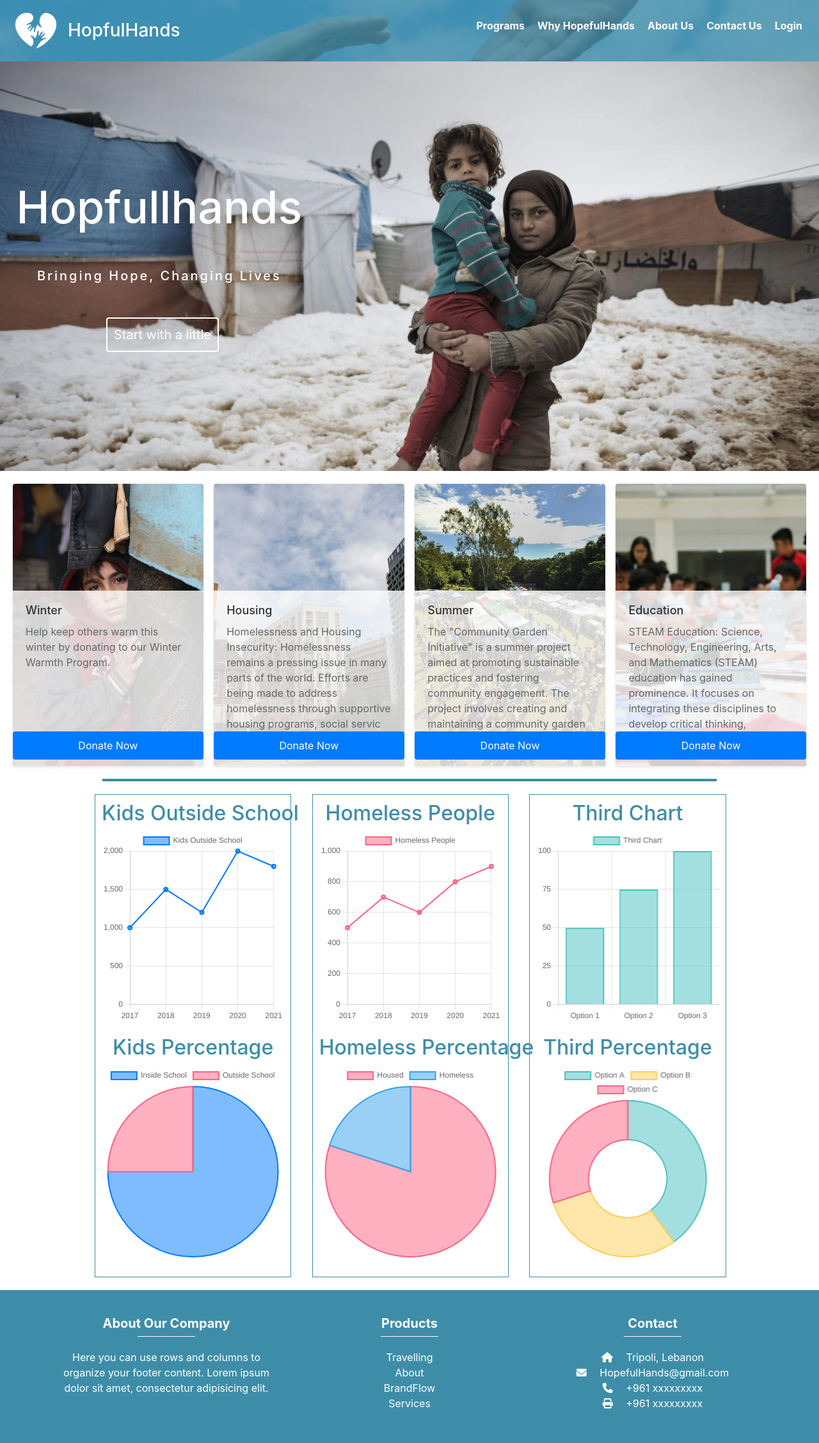
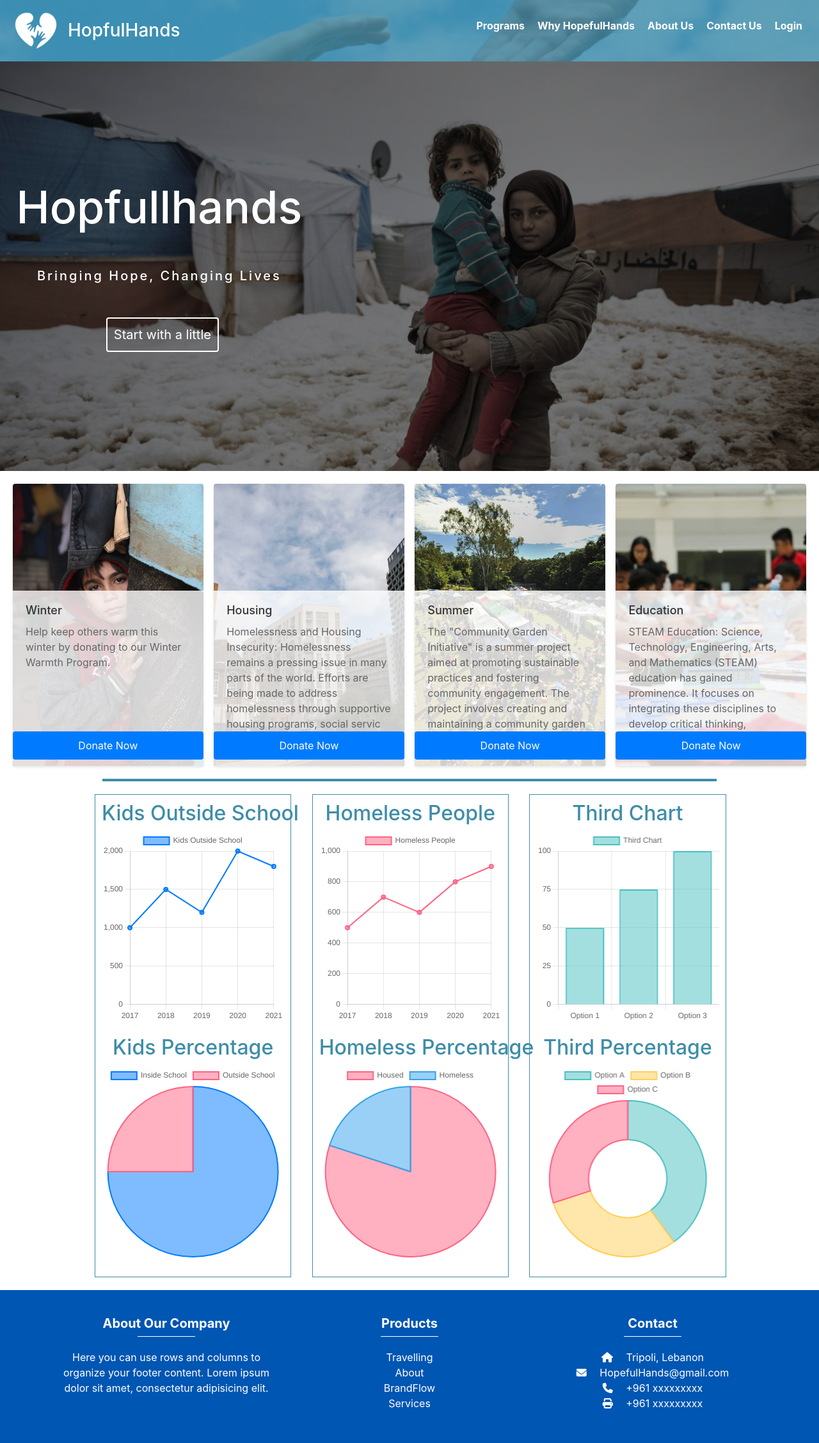
Before and after one commit to Wissam-Hawc/HandfullHands, a Django app: page / in a window 1280 px wide. Shown: the whole page at 64% size. Run offline with Django 4.2, Linux system fonts and the light colour scheme; data comes from the database, SQL or seed files in the repository; both versions use the stored data as it was after the commit; some libraries are stand-ins or nearby versions.

Commit message:
some modifictaion about slider and menu

```diff
--- a/Charity/Charity/settings.py
+++ b/Charity/Charity/settings.py
@@ -135,7 +135,7 @@ MEDIA_ROOT = os.path.join(BASE_DIR, 'media')
 EMAIL_BACKEND = 'django.core.mail.backends.smtp.EmailBackend'
 EMAIL_HOST = 'smtp.gmail.com'
 EMAIL_PORT = 587
-EMAIL_FROM = 'handfullhandswm@gmail.com'
-EMAIL_HOST_USER = 'handfullhandswm@gmail.com'
-EMAIL_HOST_PASSWORD = 'cmwovbvwjwnlbxty'
+EMAIL_FROM = 'hopefullhandswm@gmail.com'
+EMAIL_HOST_USER = 'hopefullhandswm@gmail.com'
+EMAIL_HOST_PASSWORD = 'gnoniyrcauvlscdy'
 EMAIL_USE_TLS = True
--- a/Charity/app1/urls.py
+++ b/Charity/app1/urls.py
@@ -1,9 +1,6 @@
-# app1/urls.py
-
+from .views import home, programs, about, contact, login_view, logout_user, register, stripePay,program_details
 from django.urls import path, re_path
 
-from . import views
-from .views import contact, about, programs, login_view, logout_user, register, stripePay, home, program_details
 
 urlpatterns = [
     path('', home, name='home'),
@@ -15,6 +12,5 @@ urlpatterns = [
     re_path(r'^.*register/$', register, name='register'),
     re_path(r'^.*donate/$', stripePay, name='donate'),
     re_path(r'^.*programs/(?P<program_id>\d+)/$', program_details, name='program_details'),
-    path('charts/', views.chart_view, name='chart_view'),
 
 ]
--- a/Charity/app1/views.py
+++ b/Charity/app1/views.py
@@ -1,4 +1,3 @@
-import stripe
 from django.contrib import messages
 from django.contrib.auth import authenticate, login, logout
 from django.contrib.auth.models import User
@@ -8,8 +7,8 @@ from django.http import HttpResponse
 from django.shortcuts import render, redirect, get_object_or_404
 from django.template.loader import render_to_string
 from django.utils.html import strip_tags
-
 from .models import Content, Program, Contact, Donation, GuestUser, ChartData
+import stripe
 
 
 def home(request):
--- a/Charity/templates/components/footer.html
+++ b/Charity/templates/components/footer.html
@@ -10,7 +10,7 @@
     /* Custom CSS for the responsive footer */
 
     #Footer {
-      background-color: #3e8da8;
+      background-color: #0056b3;
       color: #fff;
       padding-top: 40px;
       padding-bottom: 20px;
--- a/Charity/templates/components/navbar.html
+++ b/Charity/templates/components/navbar.html
@@ -71,6 +71,7 @@
     color: white;
     position: relative;
     top: -60px;
+
   }
 
   .menu {
@@ -88,6 +89,7 @@
     pointer-events: none;
     transition: opacity 0.3s ease;
     background-color: rgba(0, 0, 0, 0.5);
+    backdrop-filter: blur(8px);
     list-style: none;
   }
 
--- a/Charity/templates/components/programInfo.html
+++ b/Charity/templates/components/programInfo.html
@@ -78,7 +78,7 @@
     }
 
     .donate-button {
-      background-color: #7DA1C9;
+      background-color: #0056b3;
       color: #fff;
     }
 
--- a/Charity/templates/components/slider.html
+++ b/Charity/templates/components/slider.html
@@ -3,7 +3,7 @@
 
 <head>
     <meta charset="UTF-8">
-    <meta name="viewport" content="width=device-width, initial-scale=1.0">
+    <meta content="width=device-width, initial-scale=1.0" name="viewport">
     <title>Slider</title>
     <style>
         /* CSS styles */
@@ -28,7 +28,8 @@
             display: flex;
             align-items: center;
             background-size: cover;
-<!--            filter: grayscale(50%);-->
+            filter: brightness(0.5);
+
         }
 
         .slide img {
@@ -112,6 +113,7 @@
                 font-size: 14px;
             }
         }
+
     </style>
 </head>
 
@@ -127,7 +129,9 @@
     <div class="fixed-info">
         <h1 class="title">Hopfullhands</h1>
         <p class="desc">Bringing Hope, Changing Lives</p>
-            <a href="{% url 'donate' %}"><button class="button">Start with a little</button> </a>
+        <a href="{% url 'donate' %}">
+            <button class="button">Start with a little</button>
+        </a>
 
     </div>
 </div>
@@ -158,6 +162,7 @@
         // Initially show the first slide
         showSlide(slideIndex);
 
+
 </script>
 </body>
 
--- a/Charity/templates/pages/donation.html
+++ b/Charity/templates/pages/donation.html
@@ -5,9 +5,9 @@
     <meta content="IE=edge" http-equiv="X-UA-Compatible">
     <meta content="width=device-width, initial-scale=1.0" name="viewport">
     <title>Donate to HopeFullHands</title>
-    <link href="{% static 'main/bootstrap/css/bootstrap.min.css' %}" rel="stylesheet">
-    <link href="{% static 'main/fonts/fontawesome-all.min.css' %}" rel="stylesheet">
-    <link href="{% static 'main/css/styles.min.css' %}" rel="stylesheet">
+<!--    <link href="{% static 'main/bootstrap/css/bootstrap.min.css' %}" rel="stylesheet">-->
+<!--    <link href="{% static 'main/fonts/fontawesome-all.min.css' %}" rel="stylesheet">-->
+<!--    <link href="{% static 'main/css/styles.min.css' %}" rel="stylesheet">-->
 
     <style>
         body {
```
Also changed, not shown: Charity/app1/migrations/0001_initial.py (deleted), Charity/app1/migrations/0002_alter_content_description_alter_content_page_name_and_more.py (deleted), Charity/app1/migrations/0003_auto_20230614_0303.py (deleted), Charity/db.sqlite3, Charity/media/images/RS143926_3B0A9658-min.jpg (added). Lines whose indentation alone changed are shown as unchanged.
